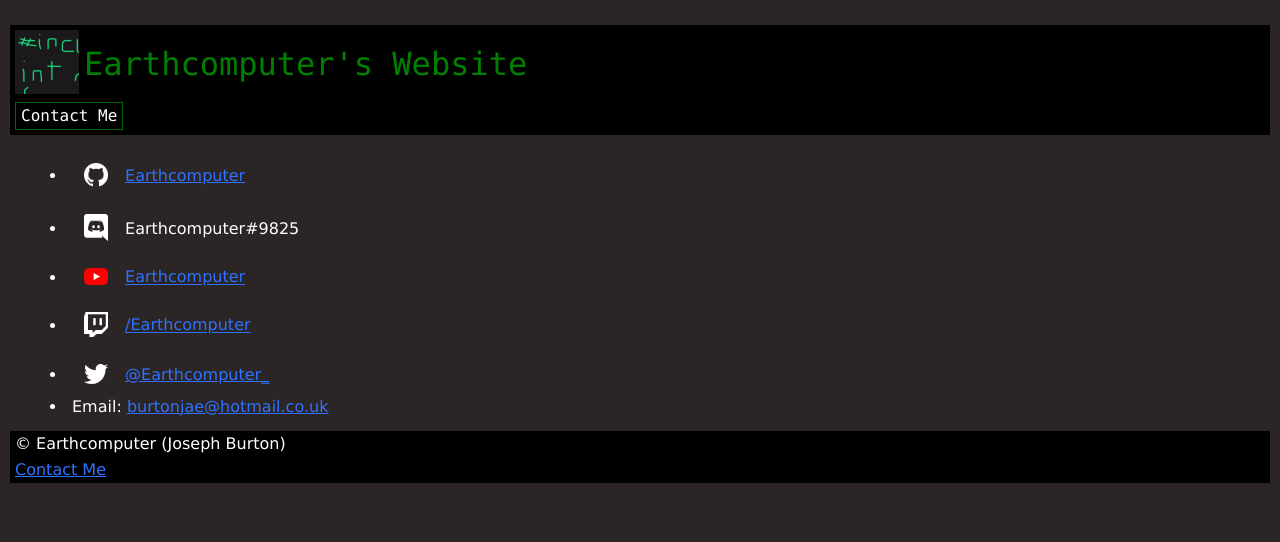
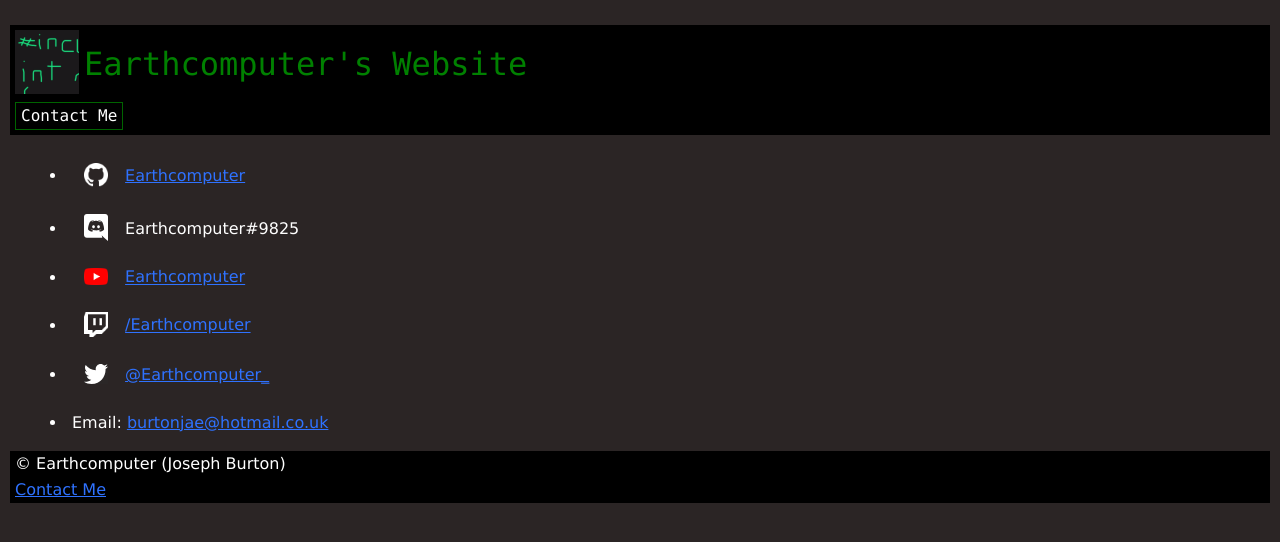
Before and after one commit to Earthcomputer/Earthcomputer.github.io, a Jekyll site: the page built from contact.html, in a window 1280 px wide. Shown: the top 542 px of the page. Built offline with Jekyll 4.4.1, drawn with Linux system fonts in a browser that asks for light colours.

Commit message:
More contact list fixes

```diff
--- a/_layouts/page.html
+++ b/_layouts/page.html
@@ -5,7 +5,7 @@
 </head>
 <body>
     <header>
-        <div class="icon_container">
+        <div class="header_icon_container">
             <a href="/index.html"><img src="/images/icon.png" alt="Icon" class="icon" /></a>
         </div>
         <h3 class="monospace title">Earthcomputer's Website</h3>
--- a/contact.html
+++ b/contact.html
@@ -22,5 +22,5 @@ layout: page
         <div class="icon_container"><a href="https://twitter.com/{{ site.twitter_uname }}"><img class="social_icon" src="/images/twitter.svg" alt="Twitter" /></a></div>
         <a href="https://twitter.com/{{ site.twitter_uname }}">@{{ site.twitter_uname }}</a>
     </li>
-    <li>Email: <a href="mailto:{{ site.email }}">{{ site.email }}</a></li>
+    <li style="line-height: 24px; margin: 12px 0 12px 0;">Email: <a href="mailto:{{ site.email }}">{{ site.email }}</a></li>
 </ul>
--- a/styles/shared.css
+++ b/styles/shared.css
@@ -125,6 +125,11 @@ ol ol, ul ol {
 
 .icon_container {
     vertical-align: middle;
+    display: inline-block;
+}
+
+.header_icon_container {
+    vertical-align: middle;
 }
 
 .title {
@@ -138,7 +143,7 @@ ol ol, ul ol {
         vertical-align: middle;
         text-align: left;
     }
-    .icon_container {
+    .header_icon_container {
         display: inline-block;
     }
 }
```
